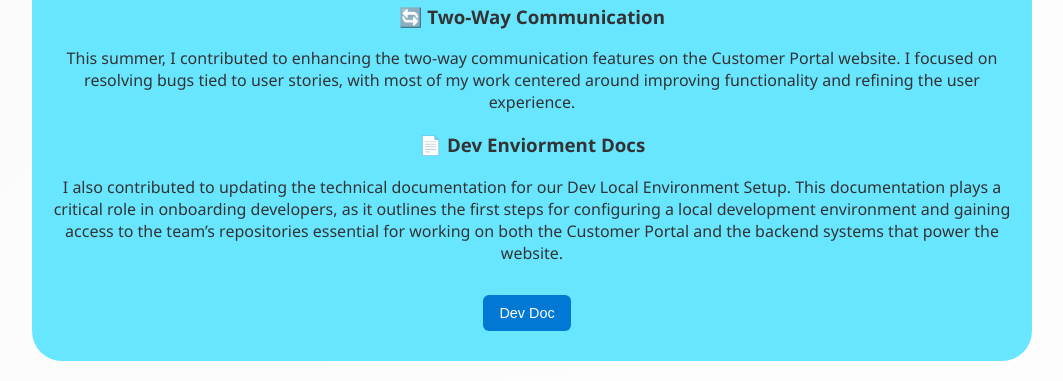
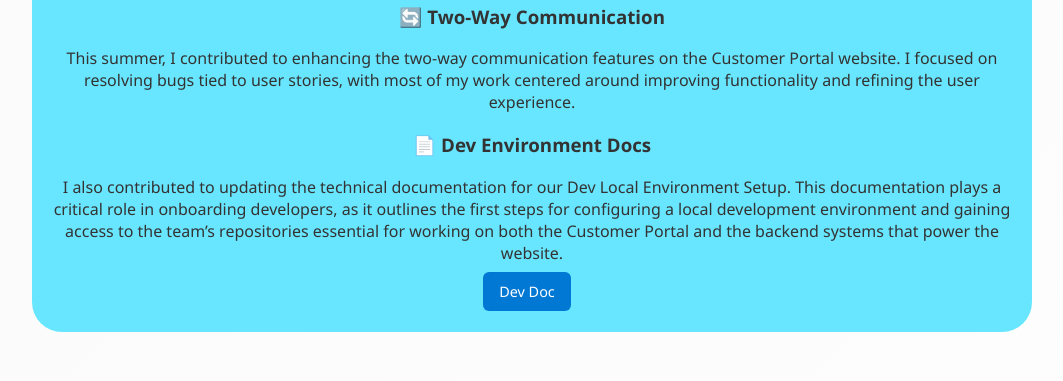
Before and after one commit to mdholder74/intern-atlas, an Angular app: page /summer-in-a-bottle in a window 1280 px wide. Shown: the part 1080-1461 px from the top of the page, without its empty margins (108-1171 px from the left). Built offline with nearby package versions, Linux system fonts and the light colour scheme; no server answers.

Commit message:
refactor: rename button to anchor for documentation link

```diff
--- a/src/app/features/summer-section/summer-section.css
+++ b/src/app/features/summer-section/summer-section.css
@@ -71,7 +71,7 @@ header p {
   padding: 30px 20px 30px 20px;
 }
 
-.dev-doc-button {
+.dev-doc-anchor {
   background-color: #0078d4;
   color: white;
   border: none;
@@ -81,10 +81,11 @@ header p {
   border-radius: 6px;
   cursor: pointer;
   font-size: 0.9rem;
+  text-decoration: none;
   transition: background-color 0.3s ease;
 }
 
-.dev-doc-button:hover {
+.dev-doc-anchor:hover {
   background-color: #00d435;
 }
 
--- a/src/app/features/summer-section/summer-section.html
+++ b/src/app/features/summer-section/summer-section.html
@@ -61,7 +61,7 @@
         </p>
       </div>
       <div class="card-contribution">
-        <h3>📄 Dev Enviorment Docs</h3>
+        <h3>📄 Dev Environment Docs</h3>
         <p>
           I also contributed to updating the technical documentation for our Dev
           Local Environment Setup. This documentation plays a critical role in
@@ -70,7 +70,9 @@
           repositories essential for working on both the Customer Portal and the
           backend systems that power the website.
         </p>
-        <button class="dev-doc-button">Dev Doc</button>
+        <a class="dev-doc-anchor" href="https://pulte-my.sharepoint.com/:w:/p/maholder/EfK_iOopSW1Ll7FNXIx2bjcBDuiT0SqMWeVMwLfg4ZtLNw?e=Gxfu8q" target="_blank">
+          Dev Doc
+        </a>
       </div>
     </div>
   </section>
```
